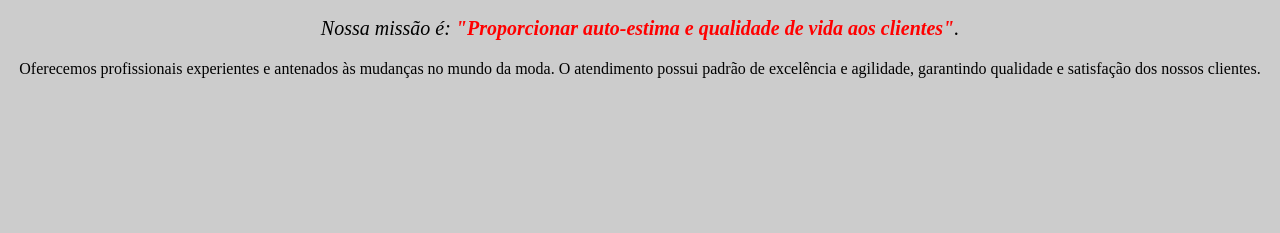
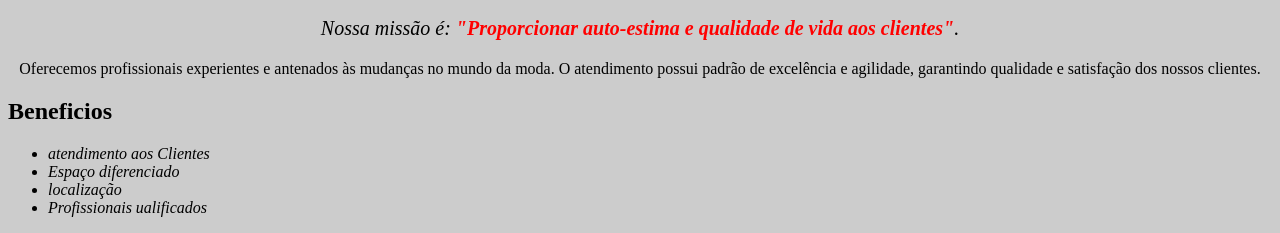
Before and after one commit to DevDouglasConectado/HTML_CSS3_ALURA, a plain HTML site: page index.html in a window 1280 px wide. Shown: the part 605-838 px from the top of the page. Before the commit the page ends 800 px from the top, so only its background shows below. Drawn offline with Linux system fonts and the light colour scheme.

Commit message:
Trabalhando com Listas

```diff
--- a/index.html
+++ b/index.html
@@ -12,11 +12,19 @@
     <img id="banner" src="img/banner.jpg" alt="foto barbearia">
     <h1 >Sobre a Barbearia Alura</h1>
 
-<p>Localizada no coração da cidade a <strong>Barbearia Alura</strong> traz para o mercado o que há de melhor para o seu cabelo e barba. Fundada em 2019, a Barbearia Alura já é destaque na cidade e conquista novos clientes a cada dia.</p>
+    <p>Localizada no coração da cidade a <strong>Barbearia Alura</strong> traz para o mercado o que há de melhor para o seu cabelo e barba. Fundada em 2019, a Barbearia Alura já é destaque na cidade e conquista novos clientes a cada dia.</p>
 
-<p id="missao" ><em>Nossa missão é: <strong>"Proporcionar auto-estima e qualidade de vida aos clientes"</strong>.</em></p>
+    <p id="missao" ><em>Nossa missão é: <strong>"Proporcionar auto-estima e qualidade de vida aos clientes"</strong>.</em></p>
 
-<p >Oferecemos profissionais experientes e antenados às mudanças no mundo da moda. O atendimento possui padrão de excelência e agilidade, garantindo qualidade e satisfação dos nossos clientes.</p>
+    <p >Oferecemos profissionais experientes e antenados às mudanças no mundo da moda. O atendimento possui padrão de excelência e agilidade, garantindo qualidade e satisfação dos nossos clientes.</p>
+
+    <h2>Beneficios</h2>
+    <ul>
+        <li class="itens">atendimento aos Clientes</li>
+        <li class="itens">Espaço diferenciado</li>
+        <li class="itens">localização</li>
+        <li class="itens">Profissionais ualificados</li>
+    </ul>
 
 </body>
 </html>
--- a/style.css
+++ b/style.css
@@ -17,3 +17,6 @@ p{
 em strong{
     color: #ff0000;
 }
+.itens{
+    font-style:italic ;
+}
```
